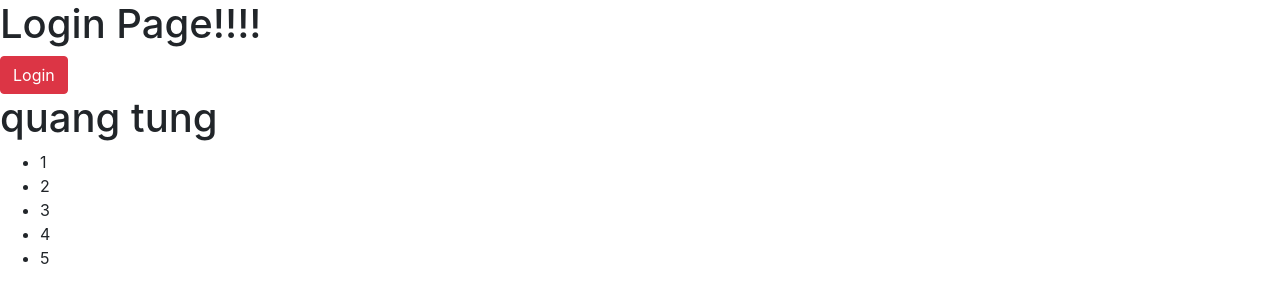
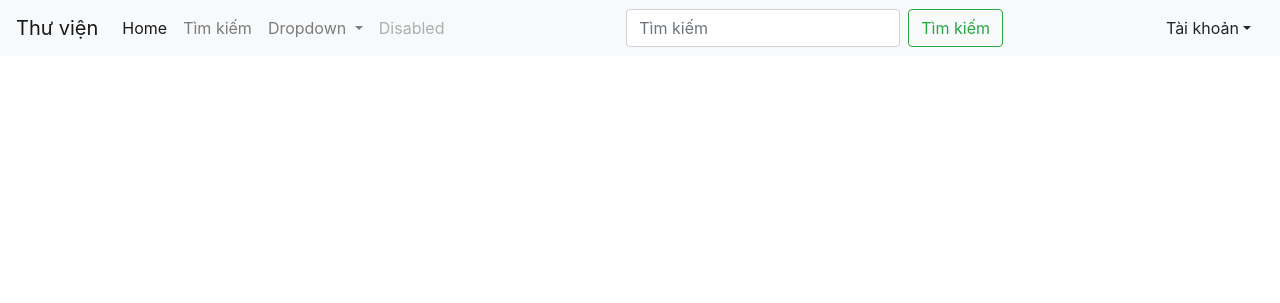
Before and after one commit to kstn-cntt-k60/design-and-analysis, a Django app: page /login/ in a window 1280 px wide. Shown: the top 303 px of the page. Run offline with Django 3.2, Linux system fonts and the light colour scheme; some libraries are stand-ins or nearby versions.

Commit message:
Add nav bar

```diff
--- a/code/design/login/static/login/style.css
+++ b/code/design/login/static/login/style.css
@@ -1,3 +1,16 @@
 body {
     background-color: white;
 }
+
+#search-bar {
+    margin-right: 150px;
+}
+
+#account-dropdown {
+    margin-right: 0px;
+    background-color: white;
+}
+
+#account-dropdown-menu > li{
+    margin: 10px 10px 10px 10px;
+}
--- a/code/design/login/templates/login/login.html
+++ b/code/design/login/templates/login/login.html
@@ -1,7 +1,7 @@
 <html>
 <head>
     <meta charset="utf-8"/>
-    <title>Login Page</title>
+    <title>Login</title>
 
     <link rel="stylesheet" href="https://stackpath.bootstrapcdn.com/bootstrap/4.1.1/css/bootstrap.min.css"
         integrity="sha384-WskhaSGFgHYWDcbwN70/dfYBj47jz9qbsMId/iRN3ewGhXQFZCSftd1LZCfmhktB"
@@ -22,14 +22,51 @@
 
 </head>
 <body>
-    <h1>Login Page!!!!</h1>
-    <button class="btn btn-danger" type="button" name="button">Login</button>
-    <h1>{{tung.name}}</h1>
-    <ul>
-        {% for number in numbers %}
-        <li>{{number}}</li>
-        {% endfor %}
+<nav class="navbar navbar-expand-lg navbar-light bg-light">
+  <a class="navbar-brand" href="#">Thư viện</a>
+  <button class="navbar-toggler" type="button" data-toggle="collapse" data-target="#navbarSupportedContent" aria-controls="navbarSupportedContent" aria-expanded="false" aria-label="Toggle navigation">
+    <span class="navbar-toggler-icon"></span>
+  </button>
+
+  <div class="collapse navbar-collapse" id="navbarSupportedContent">
+    <ul class="navbar-nav mr-auto">
+      <li class="nav-item active">
+        <a class="nav-link" href="/">Home<span class="sr-only">(current)</span></a>
+      </li>
+      <li class="nav-item">
+        <a class="nav-link" href="#">Tìm kiếm</a>
+      </li>
+      <li class="nav-item dropdown">
+        <a class="nav-link dropdown-toggle" href="#" id="navbarDropdown" role="button" data-toggle="dropdown" aria-haspopup="true" aria-expanded="false">
+          Dropdown
+        </a>
+        <div class="dropdown-menu" aria-labelledby="navbarDropdown">
+          <a class="dropdown-item" href="#">Action</a>
+          <a class="dropdown-item" href="#">Another action</a>
+          <div class="dropdown-divider"></div>
+          <a class="dropdown-item" href="#">Something else here</a>
+        </div>
+      </li>
+      <li class="nav-item">
+        <a class="nav-link disabled" href="#">Disabled</a>
+      </li>
     </ul>
+    <form class="form-inline my-2 my-lg-0" id="search-bar">
+      <input class="form-control mr-sm-2" type="search" placeholder="Tìm kiếm" aria-label="Search">
+      <button class="btn btn-outline-success my-2 my-sm-0" type="submit">Tìm kiếm</button>
+    </form>
+
+    <div class="dropdown" id="account-dropdown">
+    <button class="btn btn-light dropdown-toggle" type="button" data-toggle="dropdown">Tài khoản</button>
+    <ul class="dropdown-menu dropdown-menu-right" id="account-dropdown-menu">
+        <li>Tạ Quang Tùng</li>
+        <li>MSSV: 20154280</li>
+        <div class="dropdown-divider"></div>
+        <li><a href="#">JavaScript</a></li>
+    </ul>
+    </div>
+  </div>
+</nav>
 
 </body>
 
```
